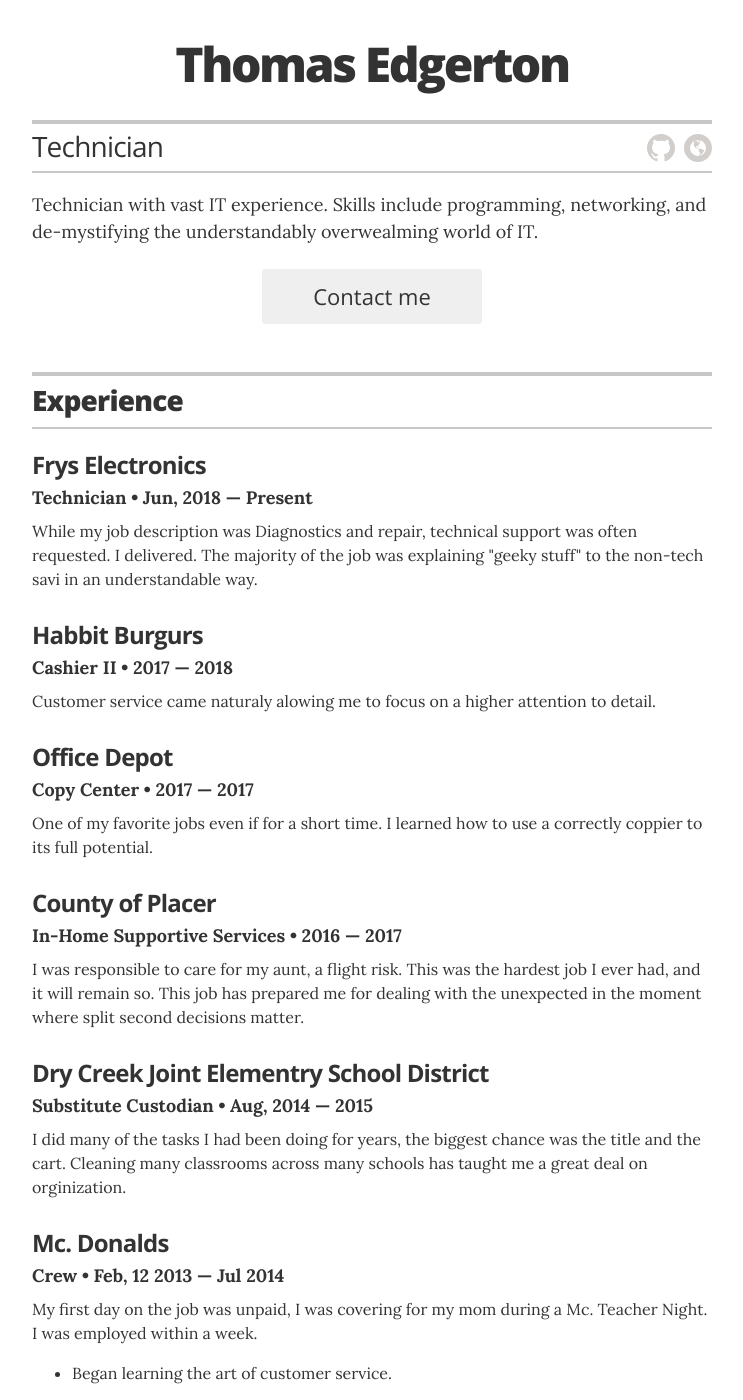
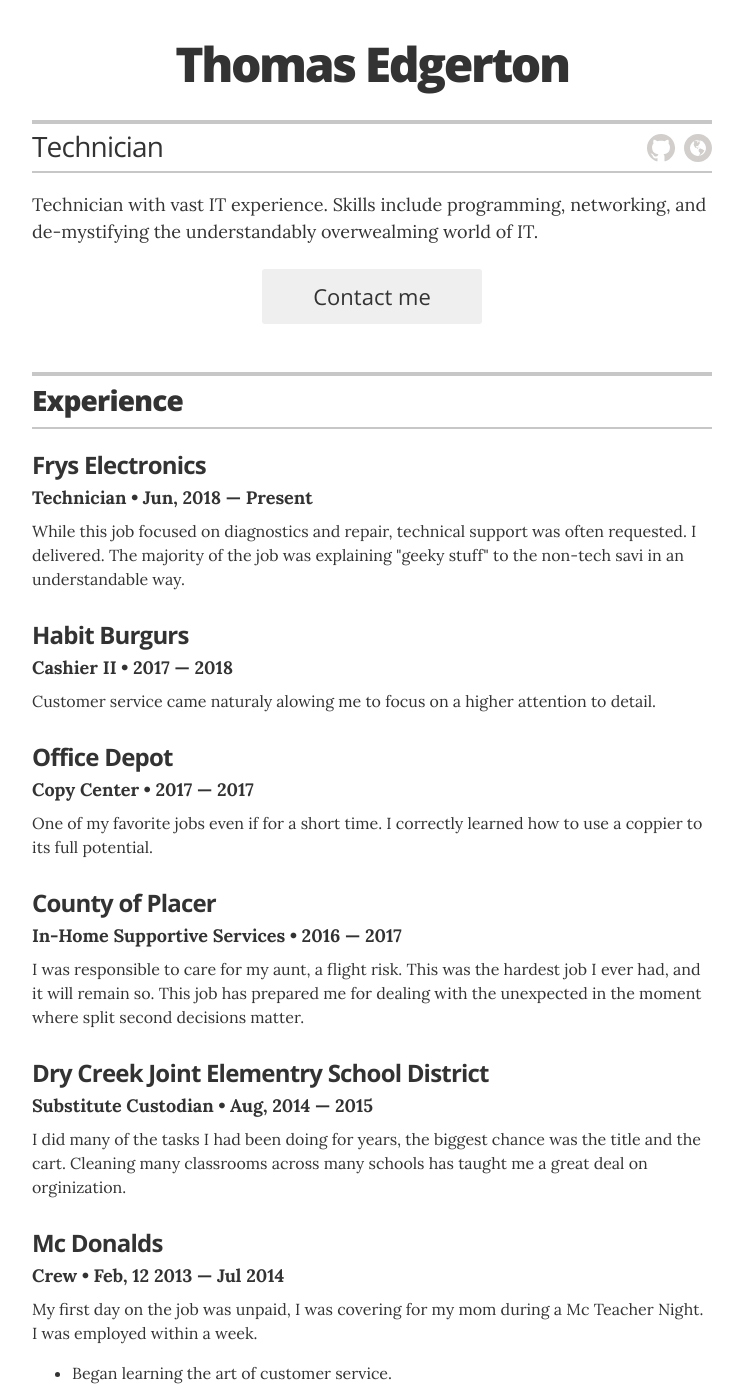
Before and after one commit to LogosWorks/LogosWorks.github.io, a Jekyll site: the page built from index.html, in a window 1280 px wide and 1400 px high. Shown: the whole window, without its empty margins (268-1011 px from the left). Built offline with Jekyll 4.4.1, drawn with Linux system fonts in a browser that asks for light colours.

Commit message:
Update experience.yml

```diff
--- a/_data/experience.yml
+++ b/_data/experience.yml
@@ -3,10 +3,10 @@
 - company: Frys Electronics
   position: Technician
   duration:  Jun, 2018 &mdash; Present
-  summary:  While my job description was Diagnostics and repair, technical support was often requested. I delivered. The majority of the job was explaining "geeky stuff" to the non-tech savi in an understandable way.
+  summary:  While this job focused on diagnostics and repair, technical support was often requested. I delivered. The majority of the job was explaining "geeky stuff" to the non-tech savi in an understandable way.
 
 # Director of Digital Stratgy
-- company: Habbit Burgurs
+- company: Habit Burgurs
   position: Cashier II
   duration:  2017 &mdash; 2018
   summary: Customer service came naturaly alowing me to focus on a higher attention to detail.
@@ -15,7 +15,7 @@
 - company: Office Depot
   position: Copy Center
   duration:  2017 &mdash; 2017
-  summary: One of my favorite jobs even if for a short time. I learned how to use a correctly coppier to its full potential.
+  summary: One of my favorite jobs even if for a short time. I correctly learned how to use a coppier to its full potential.
 
 # IHSS
 - company: County of Placer
@@ -30,7 +30,7 @@
   summary: I did many of the tasks I had been doing for years, the biggest chance was the title and the cart. Cleaning many classrooms across many schools has taught me a great deal on orginization.
 
 # Fast Food
-- company: Mc. Donalds
+- company: Mc Donalds
   position: Crew
   duration:  Feb, 12 2013 &mdash; Jul 2014
-  summary: My first day on the job was unpaid, I was covering for my mom during a Mc. Teacher Night. I was employed within a week. <ul class="resume-item-list"><li>Began learning the art of customer service.
+  summary: My first day on the job was unpaid, I was covering for my mom during a Mc Teacher Night. I was employed within a week. <ul class="resume-item-list"><li>Began learning the art of customer service.
```
